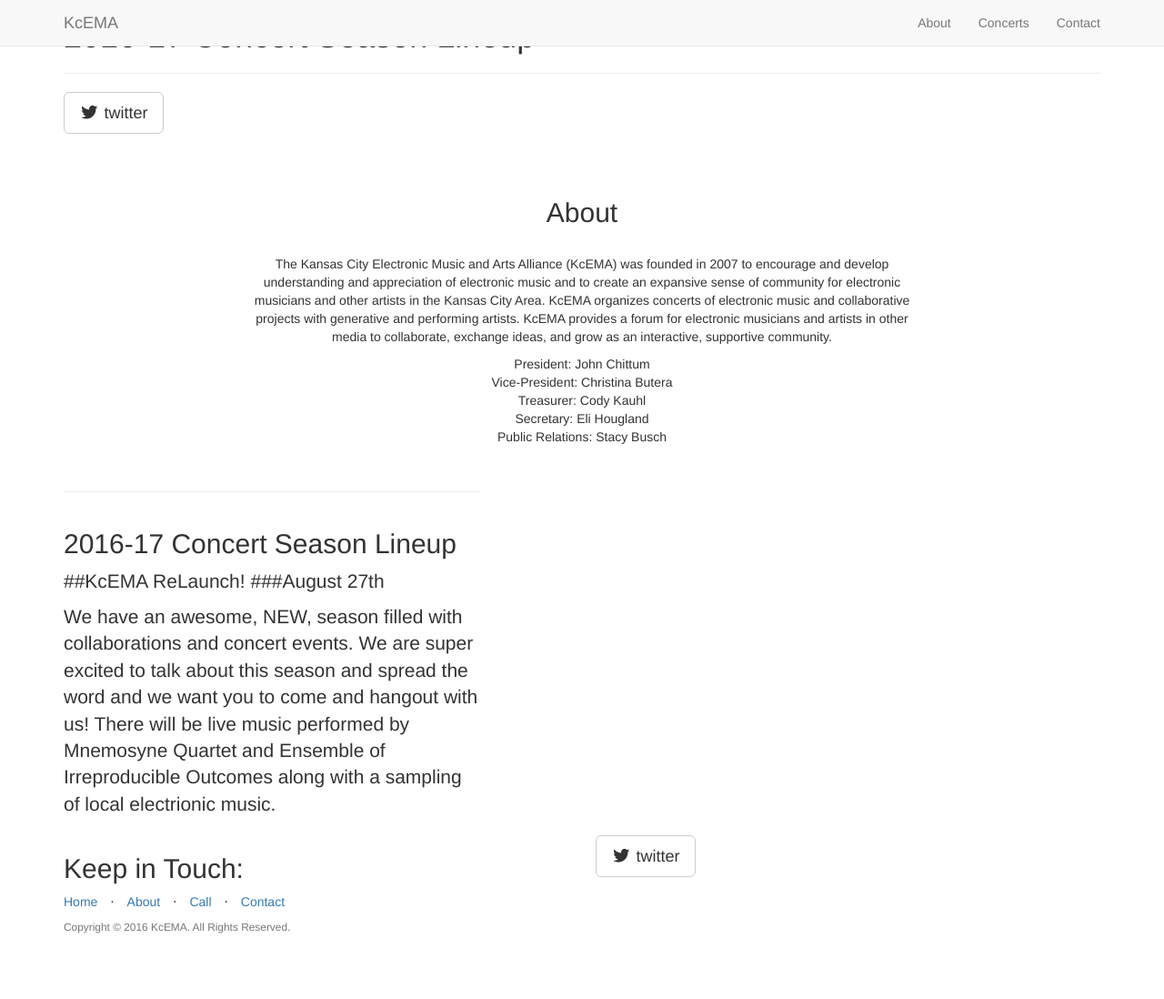
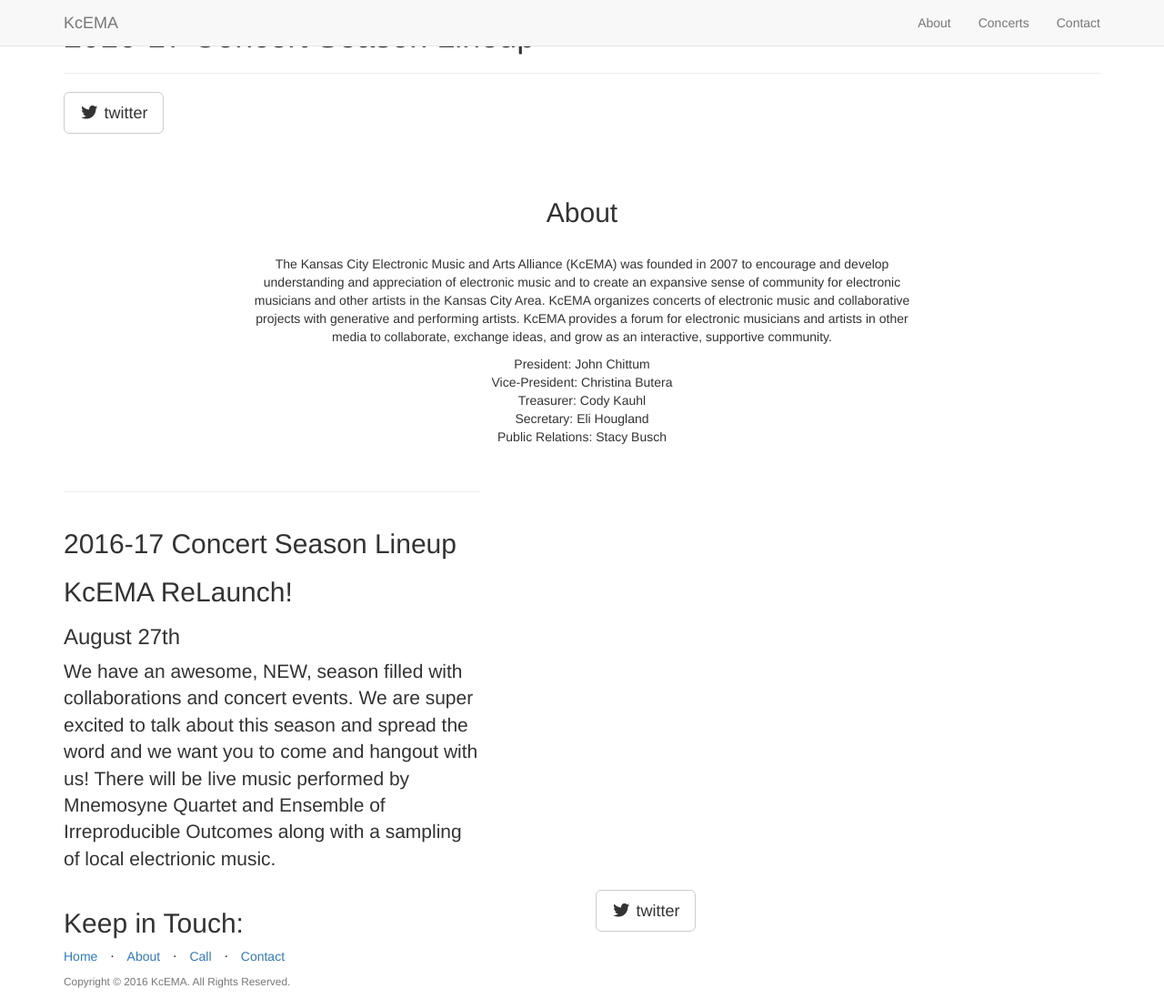
Before and after one commit to kcema/home, a Jekyll site: the page built from _posts/2014-09-21-services-1.markdown, in a window 1280 px wide and 1098 px high. Shown: the whole window at 91% size. Built offline with Jekyll 4.4.1, drawn with Linux system fonts in a browser that asks for light colours; nearby versions of some CDN libraries; library files that are not in the unit come from our copies.

Commit message:
Didn't like headers

```diff
--- a/_posts/2014-09-21-services-1.markdown
+++ b/_posts/2014-09-21-services-1.markdown
@@ -6,7 +6,7 @@
 description: |
 ---
 
-##KcEMA ReLaunch!
-###August 27th
+## KcEMA ReLaunch! ##
+### August 27th ###
 
 We have an awesome, NEW, season filled with collaborations and concert events. We are super excited to talk about this season and spread the word and we want you to come and hangout with us! There will be live music performed by Mnemosyne Quartet and Ensemble of Irreproducible Outcomes along with a sampling of local electrionic music.
```
